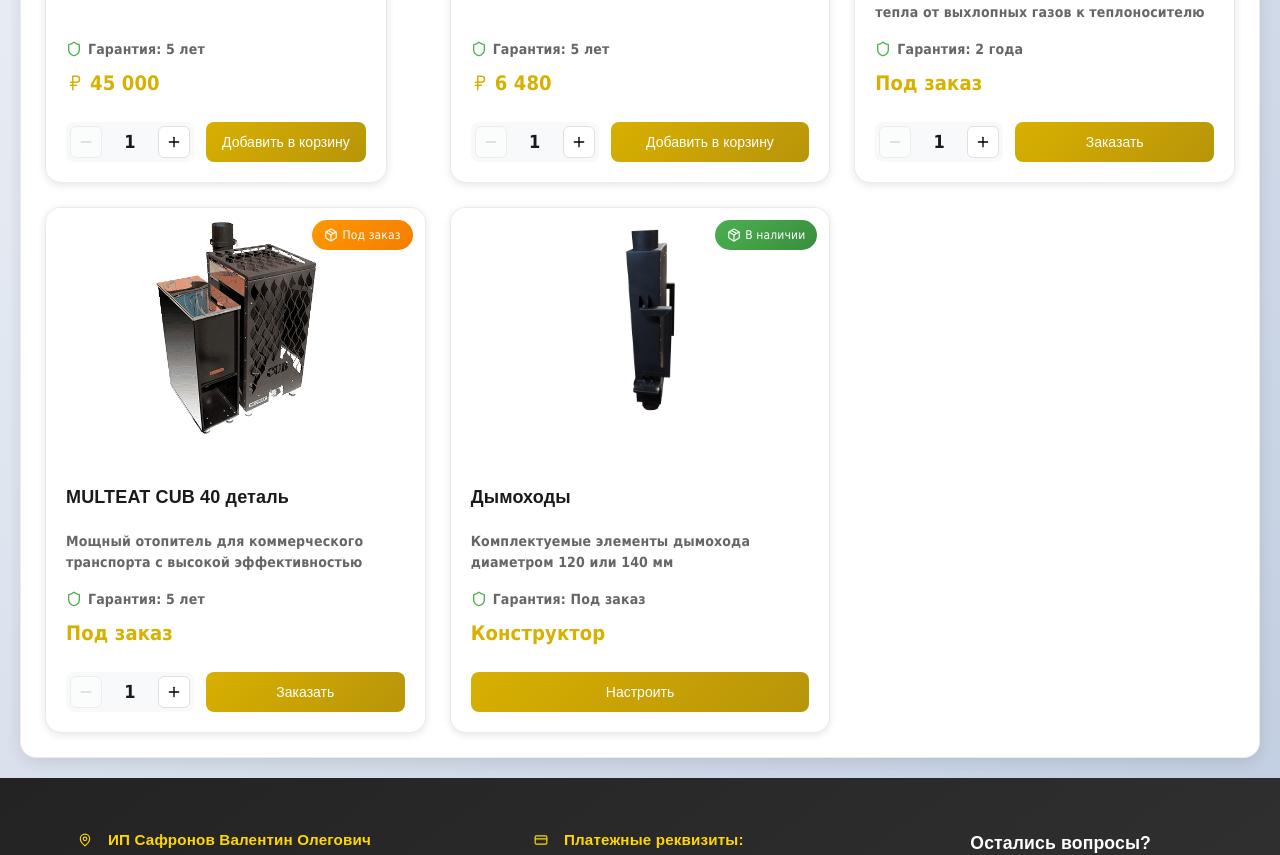
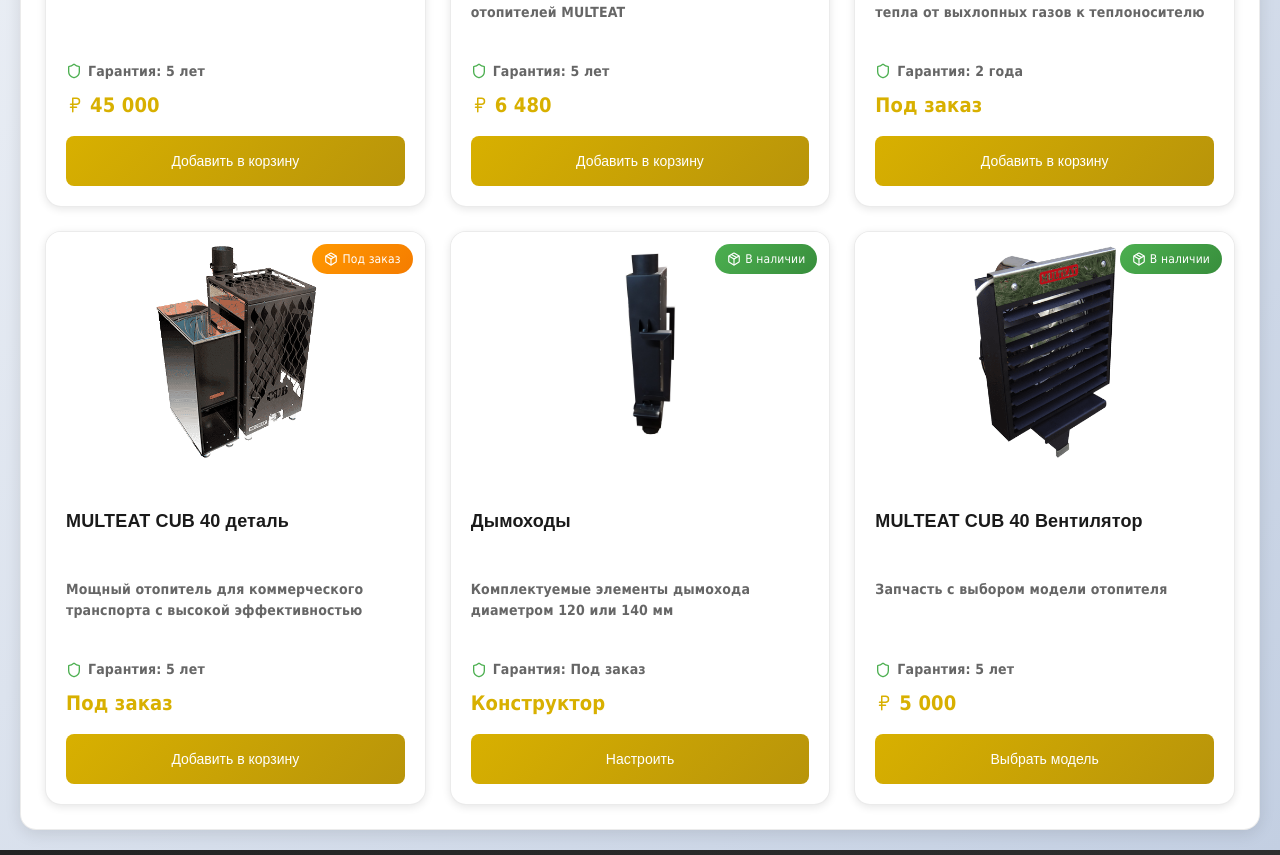
Before and after one commit to kapowD/MULTEATlead, a React (Vite) app: page /products in a window 1280 px wide. Shown: the part 900-1755 px from the top of the page. Built offline with nearby package versions, Linux system fonts and the light colour scheme.

Commit message:
model dropdown

```diff
--- a/src/components/ProductCard/ProductCard.module.scss
+++ b/src/components/ProductCard/ProductCard.module.scss
@@ -3,6 +3,7 @@
     color: inherit;
     display: block;
     height: 100%;
+    width: 100%;
 }
 
 .card {
@@ -19,7 +20,7 @@
     &:hover {
         transform: translateY(-4px);
         box-shadow: 0 12px 24px rgba(0, 0, 0, 0.15);
-        border-color: #FFD700;
+        border-color: #ffd700;
     }
 }
 
@@ -50,7 +51,6 @@
     letter-spacing: 0.5px;
     cursor: pointer;
 }
-
 
 .image {
     width: 100%;
@@ -104,14 +104,23 @@
     margin-bottom: 8px;
     line-height: 1.3;
     color: #1a1a1a;
+    min-height: 2.95rem;
+    display: -webkit-box;
+    overflow: hidden;
+    -webkit-box-orient: vertical;
+    -webkit-line-clamp: 2;
 }
 
 .description {
     margin-bottom: 16px;
     line-height: 1.5;
-    flex: 1;
     color: #666;
     font-size: 0.875rem;
+    min-height: 4rem;
+    display: -webkit-box;
+    overflow: hidden;
+    -webkit-box-orient: vertical;
+    -webkit-line-clamp: 3;
 }
 
 .details {
@@ -119,6 +128,7 @@
     flex-direction: column;
     gap: 8px;
     margin-bottom: 16px;
+    min-height: 58px;
 }
 
 .warranty {
@@ -137,29 +147,34 @@
     display: flex;
     align-items: center;
     gap: 6px;
+    min-height: 26px;
     font-size: 1.25rem;
     font-weight: 600;
     color: #d8b000;
 }
 
-/* остальной файл без изменений */
 .actions {
     display: flex;
     align-items: center;
     gap: 12px;
-  margin-top: 8px;
+    margin-top: auto;
 }
-
 
 .button {
     width: 100%;
+    min-height: 50px;
     padding: 12px 16px;
     background: linear-gradient(135deg, #d8b000 0%, #b8940a 100%);
     border: none;
     border-radius: 8px;
     color: white;
+    display: inline-flex;
+    align-items: center;
+    justify-content: center;
     font-weight: 500;
     font-size: 0.875rem;
+    line-height: 1.2;
+    text-align: center;
     cursor: pointer;
     transition: all 0.2s ease;
 
@@ -182,7 +197,6 @@
     }
 }
 
-
 @media (max-width: 768px) {
     .content {
         padding: 16px;
--- a/src/components/ProductCard/ProductCard.tsx
+++ b/src/components/ProductCard/ProductCard.tsx
@@ -1,10 +1,9 @@
 import { Package, RussianRuble as Ruble, Shield } from "lucide-react"
-import React, { useMemo, useState } from "react"
+import React from "react"
 import { Link, useNavigate } from "react-router-dom"
 
 import { useCart } from "../../context/CartContext"
 import { Product } from "../../types/product"
-import { QuantityControl } from "../QuantityControl/QuantityControl"
 import styles from "./ProductCard.module.scss"
 
 interface ProductCardProps {
@@ -12,55 +11,25 @@
 }
 
 export const ProductCard: React.FC<ProductCardProps> = ({ product }) => {
-    const { state, addItem, updateQuantity, hasItem } = useCart()
+    const { addItem, hasItem } = useCart()
     const navigate = useNavigate()
     const requiresConfiguration = product.constructorType === "chimney"
-
-    const cartItem = useMemo(
-        () => state.items.find((i) => i.product.id === product.id),
-        [state.items, product.id]
-    )
+    const hasModelOptions = Boolean(product.modelOptions?.length)
     const inCart = hasItem(product.id)
 
-    // локальное кол-во, пока товара нет в корзине
-    const [localQty, setLocalQty] = useState<number>(1)
-
     const formatPrice = (n: number) => new Intl.NumberFormat("ru-RU").format(n)
-
-    // Хендлеры БЕЗ аргументов — под типы QuantityControl
-    const increase = () => {
-        if (inCart) {
-            updateQuantity(product.id, (cartItem?.quantity ?? 1) + 1)
-        } else {
-            setLocalQty((q) => q + 1)
-        }
-    }
-
-    const decrease = () => {
-        if (inCart) {
-            const next = Math.max(1, (cartItem?.quantity ?? 1) - 1)
-            updateQuantity(product.id, next)
-        } else {
-            setLocalQty((q) => Math.max(1, q - 1))
-        }
-    }
 
     const handleAddToCart = (e: React.MouseEvent) => {
         // т.к. карточка — это Link, гасим клик у кнопки
         e.preventDefault()
         e.stopPropagation()
-        if (requiresConfiguration) {
+        if (requiresConfiguration || hasModelOptions) {
             navigate(`/product/${product.id}`)
             return
         }
         if (inCart) return
         addItem(product)
-        if (localQty > 1) {
-            updateQuantity(product.id, localQty)
     }
-    }
-
-    const displayQty = inCart ? (cartItem?.quantity ?? 1) : localQty
 
     return (
         <Link to={`/product/${product.id}`} className={styles.cardLink}>
@@ -90,39 +59,34 @@
                             <span>Гарантия: {product.warranty}</span>
                         </div>
                         <div className={styles.price}>
+                            {requiresConfiguration ? (
+                                <span>Конструктор</span>
+                            ) : (
+                                <>
                                     {product.price > 0 && <Ruble size={18} />}
                                     <span>
-                                {requiresConfiguration
-                                    ? "Конструктор"
-                                    : product.price > 0
+                                        {product.price > 0
                                             ? formatPrice(product.price)
                                             : "Под заказ"}
                                     </span>
+                                </>
+                            )}
                         </div>
                     </div>
 
                     <div className={styles.actions}>
-                        {!requiresConfiguration && (
-                            <QuantityControl
-                                quantity={displayQty}
-                                onIncrease={increase}
-                                onDecrease={decrease}
-                                min={1}
-                            />
-                        )}
-
                         <button
                             className={styles.button}
                             onClick={handleAddToCart}
-                            disabled={!requiresConfiguration && inCart}
+                            disabled={!requiresConfiguration && !hasModelOptions && inCart}
                         >
                             {requiresConfiguration
                                 ? "Настроить"
+                                : hasModelOptions
+                                  ? "Выбрать модель"
                                   : inCart
                                     ? "В корзине"
-                                  : product.inStock
-                                    ? "Добавить в корзину"
-                                    : "Заказать"}
+                                    : "Добавить в корзину"}
                         </button>
                     </div>
                 </div>
--- a/src/components/ProductGrid/ProductGrid.module.scss
+++ b/src/components/ProductGrid/ProductGrid.module.scss
@@ -8,6 +8,7 @@
 
 .gridItem {
     display: flex;
+    min-width: 0;
 }
 
 .loading {
--- a/src/data/products.ts
+++ b/src/data/products.ts
@@ -18,6 +18,7 @@
 import Vmu230Photo3 from "../assets/images/fans/VMU 230-16/Multeat_VMU230-16_3.jpg"
 import Vmu230Photo4 from "../assets/images/fans/VMU 230-16/Multeat_VMU230-16_4.jpg"
 import Vmu230Photo5 from "../assets/images/fans/VMU 230-16/Multeat_VMU230-16_5.jpg"
+import { getCategoryLabel } from "../utils/categoryLabels"
 import { Product } from "./types/product"
 
 export const products: Product[] = [
@@ -189,6 +190,30 @@
             "Расчет стоимости": "по выбранным элементам конструктора",
         },
     },
+    {
+        id: 6,
+        name: "MULTEAT CUB 40 Вентилятор",
+        category: "parts",
+        image: Vmu230Main,
+        images: [Vmu230Main, Vmu230Photo1, Vmu230Photo2],
+        imageDescriptions: [
+            "Вентилятор для комплектации отопителей MULTEAT.",
+            "Пример установки вентилятора на отопителе.",
+            "Комплект навесных вентиляторов для отопителя.",
+        ],
+        inStock: true,
+        warranty: "5 лет",
+        price: 5000,
+        description: "Запчасть с выбором модели отопителя",
+        fullDescription:
+            "Вентилятор добавляется в корзину с указанием модели отопителя. Перед добавлением выберите модель в списке.",
+        modelSelectLabel: "Выбрать модель",
+        modelOptions: ["MULTEAT CUB 40", "MULTEAT TEX 20", "MULTEAT NEXT 20", "MULTEAT NEXT 20P"],
+        specifications: {
+            "Тип карточки": "Карточка-запчасти",
+            "Параметр для заказа": "модель отопителя",
+        },
+    },
     // {
     //     id: 2,
     //     name: "Вентилятор ВК-12",
@@ -354,25 +379,25 @@
 ]
 
 export const categories = [
-    { id: "all", name: "Все товары", count: products.length },
+    { id: "all", name: getCategoryLabel("all"), count: products.length },
     {
         id: "отопители",
-        name: "Отопители",
+        name: getCategoryLabel("отопители"),
         count: products.filter((p) => p.category === "отопители").length,
     },
     {
         id: "Вентиляторы",
-        name: "Вентиляторы",
+        name: getCategoryLabel("Вентиляторы"),
         count: products.filter((p) => p.category === "Вентиляторы").length,
     },
     {
         id: "Теплообменники",
-        name: "Теплообменники",
+        name: getCategoryLabel("Теплообменники"),
         count: products.filter((p) => p.category === "Теплообменники").length,
     },
     {
         id: "parts",
-        name: "Запчасти",
+        name: getCategoryLabel("parts"),
         count: products.filter((p) => p.category === "parts").length,
     },
 ]
--- a/src/data/types/product.ts
+++ b/src/data/types/product.ts
@@ -13,12 +13,14 @@
     specifications?: Record<string, string>
     archiveUrl?: string
     constructorType?: "chimney"
+    modelOptions?: string[]
+    modelSelectLabel?: string
     cartKey?: string
     configuration?: ProductConfiguration
 }
 
 export type ProductConfiguration = {
-    type: "chimney"
+    type: "chimney" | "model"
     title: string
     details: {
         name: string
--- a/src/pages/productDetail/ProductDetail.tsx
+++ b/src/pages/productDetail/ProductDetail.tsx
@@ -12,8 +12,10 @@
 import { Link, useParams } from "react-router-dom"
 import { ChimneyConstructor } from "../../components/ChimneyConstructor/ChimneyConstructor"
 import { QuantityControl } from "../../components/QuantityControl/QuantityControl"
-import { useCart } from "../../context/CartContext"
+import { getCartItemKey, useCart } from "../../context/CartContext"
 import { products } from "../../data/products"
+import { getCategoryLabel } from "../../utils/categoryLabels"
+import { buildModelConfiguredProduct, getModelSelectLabel } from "../../utils/productOptions"
 import { PageMeta } from "@shared/ui/PageMeta/PageMeta"
 import styles from "./ProductDetail.module.scss"
 
@@ -23,12 +25,22 @@
     const { state, addItem, updateQuantity } = useCart()
     const [isWarrantyOpen, setWarrantyOpen] = useState(false)
     const [expandedImageIndex, setExpandedImageIndex] = useState<number | null>(null)
+    const [selectedModel, setSelectedModel] = useState("")
 
     const product = products.find((p) => p.id === Number(id))
+    const hasModelOptions = Boolean(product?.modelOptions?.length)
+    const configuredProduct =
+        product && hasModelOptions && selectedModel
+            ? buildModelConfiguredProduct(product, selectedModel)
+            : product
+    const configuredProductKey = configuredProduct ? getCartItemKey(configuredProduct) : ""
 
     const cartItem = useMemo(
-        () => state.items.find((i) => i.product.id === Number(id)),
-        [state.items, id]
+        () =>
+            hasModelOptions
+                ? state.items.find((i) => getCartItemKey(i.product) === configuredProductKey)
+                : state.items.find((i) => i.product.id === Number(id)),
+        [configuredProductKey, hasModelOptions, id, state.items]
     )
     const inCart = !!cartItem
     const [localQty, setLocalQty] = useState<number>(1)
@@ -70,19 +82,21 @@
     }
 
     const increase = () => {
-        if (inCart) updateQuantity(product.id, cartItem!.quantity + 1)
+        if (inCart) updateQuantity(configuredProductKey, cartItem!.quantity + 1)
         else setLocalQty((q) => q + 1)
     }
 
     const decrease = () => {
-        if (inCart) updateQuantity(product.id, Math.max(1, cartItem!.quantity - 1))
+        if (inCart) updateQuantity(configuredProductKey, Math.max(1, cartItem!.quantity - 1))
         else setLocalQty((q) => Math.max(1, q - 1))
     }
 
     const handleAddToCart = () => {
+        if (!configuredProduct) return
+        if (hasModelOptions && !selectedModel) return
         if (inCart) return
-        addItem(product)
-        if (localQty > 1) updateQuantity(product.id, localQty)
+        addItem(configuredProduct)
+        if (localQty > 1) updateQuantity(getCartItemKey(configuredProduct), localQty)
     }
 
     return (
@@ -184,18 +198,25 @@
                     <div className={styles.infoSection}>
                         <h1 className={styles.title}>{product.name}</h1>
                         {product.category && (
-                            <p className={styles.category}>Категория: {product.category}</p>
+                            <p className={styles.category}>
+                                {/* <span>Категория</span> */}
+                                {getCategoryLabel(product.category)}
+                            </p>
                         )}
                         <div className={styles.priceSection}>
                             <div className={styles.price}>
-                                {product.price > 0 && <Ruble size={24} />}
-                                <span>
-                                    {product.constructorType === "chimney"
-                                        ? "Расчет в конструкторе"
-                                        : product.price > 0
-                                          ? formatPrice(product.price)
-                                          : "Под заказ"}
-                                </span>
+                                {product.constructorType === "chimney" ? (
+                                    <span>Расчет в конструкторе</span>
+                                ) : (
+                                    <>
+                                        {product.price > 0 && <Ruble size={24} />}
+                                        <span>
+                                            {product.price > 0
+                                                ? formatPrice(product.price)
+                                                : "Под заказ"}
+                                        </span>
+                                    </>
+                                )}
                             </div>
                             <div className={styles.warrantyWrapper}>
                                 <button
@@ -233,6 +254,30 @@
                                 )}
                             </div>
 
+                            {hasModelOptions && (
+                                <label className={styles.modelSelectWrap}>
+                                    <span className={styles.modelSelectLabel}>
+                                        {getModelSelectLabel(product)}
+                                    </span>
+                                    <span className={styles.modelSelectShell}>
+                                        <select
+                                            value={selectedModel}
+                                            onChange={(event) =>
+                                                setSelectedModel(event.target.value)
+                                            }
+                                            className={styles.modelSelect}
+                                        >
+                                            <option value="">Не выбрана</option>
+                                            {product.modelOptions?.map((option) => (
+                                                <option key={option} value={option}>
+                                                    {option}
+                                                </option>
+                                            ))}
+                                        </select>
+                                    </span>
+                                </label>
+                            )}
+
                             {product.constructorType !== "chimney" && (
                                 <div className={styles.buyRow}>
                                     <div className={styles.quantityWrap}>
@@ -246,7 +291,7 @@
                                     <button
                                         className={styles.addToCartButton}
                                         onClick={handleAddToCart}
-                                        disabled={inCart}
+                                        disabled={inCart || (hasModelOptions && !selectedModel)}
                                         aria-pressed={inCart}
                                         aria-label={
                                             inCart ? "Товар уже в корзине" : "Добавить в корзину"
@@ -254,9 +299,9 @@
                                     >
                                         {inCart
                                             ? "В корзине"
-                                            : product.inStock
-                                              ? "Добавить в корзину"
-                                              : "Заказать"}
+                                            : hasModelOptions && !selectedModel
+                                              ? "Выберите модель"
+                                              : "Добавить в корзину"}
                                     </button>
                                 </div>
                             )}
--- a/src/types/product.tsx
+++ b/src/types/product.tsx
@@ -13,12 +13,14 @@
     specifications?: Record<string, string>
     archiveUrl?: string
     constructorType?: "chimney"
+    modelOptions?: string[]
+    modelSelectLabel?: string
     cartKey?: string
     configuration?: ProductConfiguration
 }
 
 export type ProductConfiguration = {
-    type: "chimney"
+    type: "chimney" | "model"
     title: string
     details: {
         name: string
--- /dev/null
+++ b/src/utils/categoryLabels.ts
@@ -0,0 +1,9 @@
+export const categoryLabels: Record<string, string> = {
+    all: "Все товары",
+    отопители: "Отопители",
+    Вентиляторы: "Вентиляторы",
+    Теплообменники: "Теплообменники",
+    parts: "Запчасти",
+}
+
+export const getCategoryLabel = (category: string) => categoryLabels[category] ?? category
--- /dev/null
+++ b/src/utils/productOptions.ts
@@ -0,0 +1,21 @@
+import { Product } from "../types/product"
+
+const normalizeOptionKey = (value: string) =>
+    value
+        .trim()
+        .toLowerCase()
+        .replace(/[^a-zа-яё0-9]+/gi, "-")
+        .replace(/^-+|-+$/g, "")
+
+export const getModelSelectLabel = (product: Product) =>
+    product.modelSelectLabel ?? "Выбрать модель"
+
+export const buildModelConfiguredProduct = (product: Product, model: string): Product => ({
+    ...product,
+    cartKey: `${product.id}-model-${normalizeOptionKey(model)}`,
+    configuration: {
+        type: "model",
+        title: "Параметры запчасти",
+        details: [{ name: "Модель", value: model }],
+    },
+})
```
Also changed, not shown: src/pages/productDetail/ProductDetail.module.scss (+117 -7 lines). Lines whose indentation alone changed are shown as unchanged.
